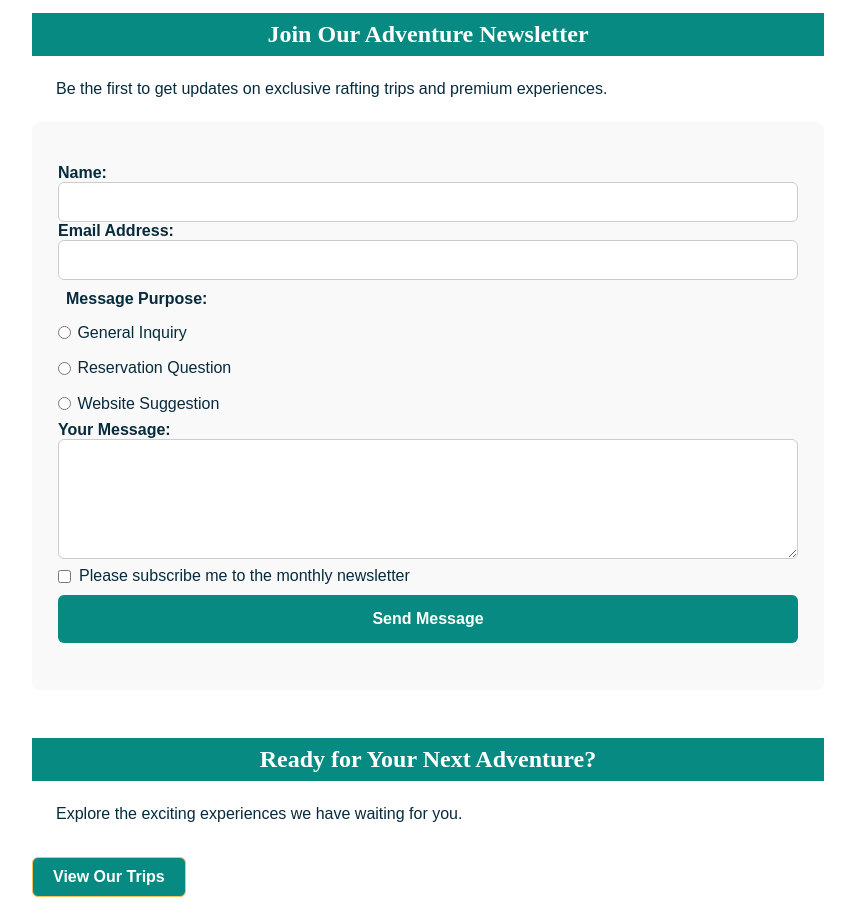
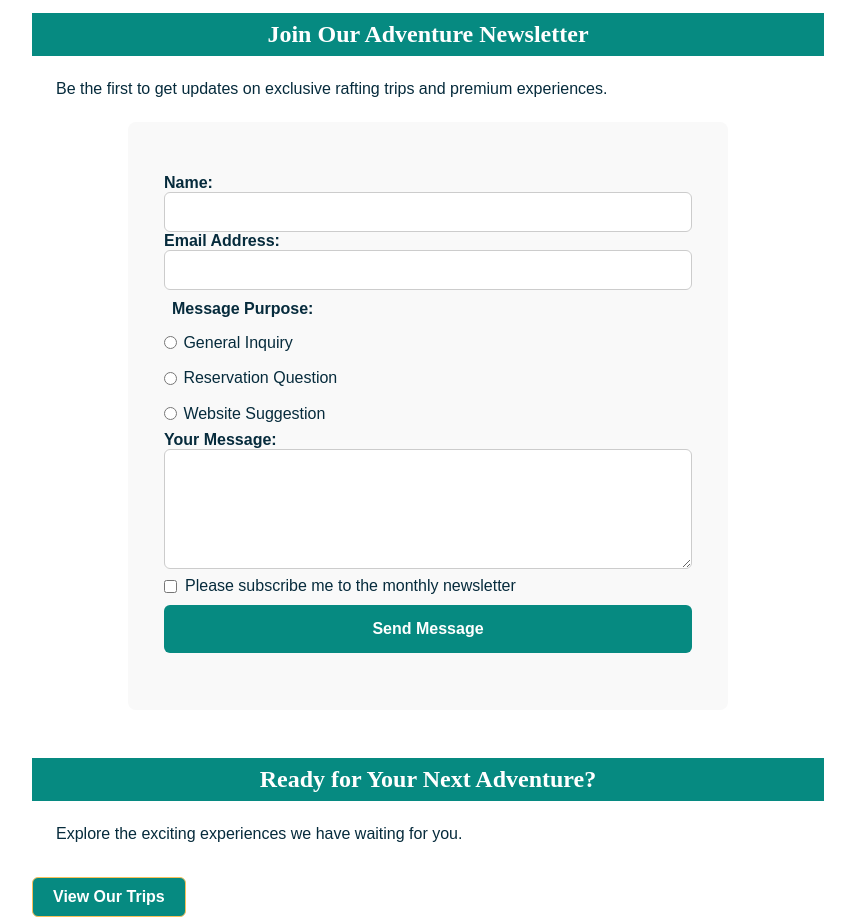
Before and after one commit to danielspraises/wdd130, a plain HTML site: page wwr/index.html in a window 1280 px wide. Shown: the part 820-1742 px from the top of the page, without its empty margins (212-1067 px from the left). Drawn offline with Linux system fonts and the light colour scheme.

Commit message:
wk 06 update

```diff
--- a/wwr/index.html
+++ b/wwr/index.html
@@ -47,7 +47,7 @@
         <section class="newsletter">
             <h2>Join Our Adventure Newsletter</h2>
             <p>Be the first to get updates on exclusive rafting trips and premium experiences.</p>
-            <div class="form-container">
+            <div class="form-container home">
                 <form action="#" method="post" class="contact-form">
 
                     <label for="name">Name:</label>
--- a/wwr/styles/rafting.css
+++ b/wwr/styles/rafting.css
@@ -452,3 +452,15 @@ form textarea {
   background: var(--secondary-color);
   color: white;
 }
+
+/* .contact-form.home {
+  max-width: 600px;
+} */
+
+.form-container.home {
+  background-color: #f9f9f9;
+  padding: 20px;
+  border-radius: 8px;
+  max-width: 600px;
+  margin: 0 auto;
+}
```
Also changed, not shown: wwr/trips.html (+5 -0 lines).
